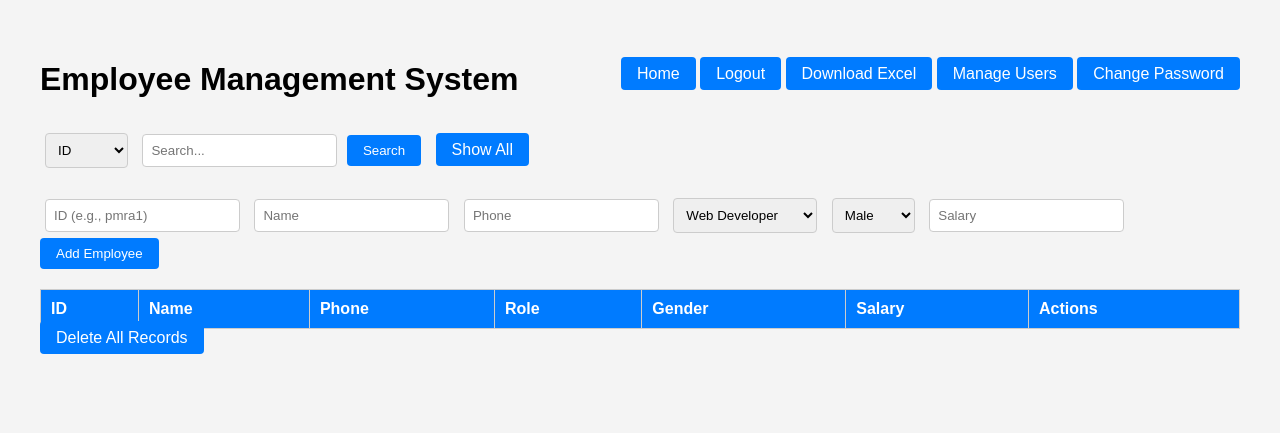
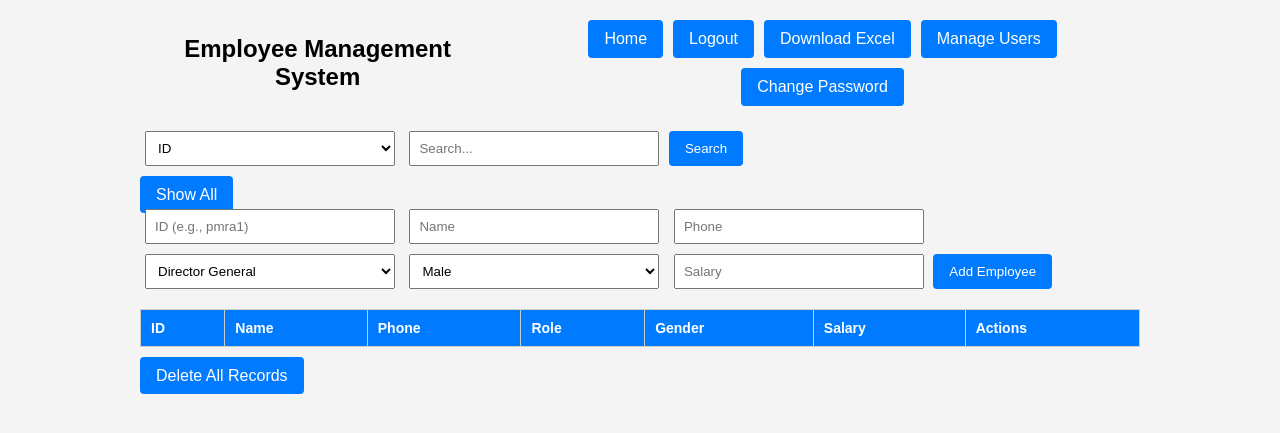
Before and after one commit to richard358/employee-management-system, a Flask app: page /dashboard in a window 1280 px wide. Shown: the top 433 px of the page. Run offline with Flask 3, Linux system fonts and the light colour scheme; the visitor is signed in with stand-in values (Sample User, id 1); data that the repository does not hold is empty; some libraries are stand-ins or nearby versions.

Commit message:
Updated index.html for mobile responsiveness

```diff
--- /dev/null
+++ b/hash1234.py
@@ -0,0 +1,2 @@
+import bcrypt
+print(bcrypt.hashpw("1234".encode('utf-8'), bcrypt.gensalt()).decode())
--- a/templates/change_password.html
+++ b/templates/change_password.html
@@ -1,6 +1,8 @@
 <!DOCTYPE html>
 <html>
 <head>
+    <meta name="viewport" content="width=device-width, initial-scale=1.0">
+
     <title>Change Password</title>
     <style>
         body {
--- a/templates/index.html
+++ b/templates/index.html
@@ -1,29 +1,70 @@
 <!DOCTYPE html>
 <html lang="en">
 <head>
-    <meta charset="UTF-8">
+    <meta name="viewport" content="width=device-width, initial-scale=1.0">
     <title>Employee Management System</title>
     <style>
         body {
             font-family: Arial, sans-serif;
-            margin: 40px;
+            margin: 10px;
             background-color: #f4f4f4;
         }
 
-        h1 {
-            margin-bottom: 10px;
+        .container {
+            max-width: 1000px;
+            margin: auto;
+            padding: 10px;
+        }
+
+        .top-bar {
+            display: flex;
+            flex-direction: column;
+            gap: 10px;
+            align-items: center;
+            justify-content: space-between;
+            margin-bottom: 20px;
+        }
+
+        .top-bar h1 {
+            margin: 0;
+            font-size: 24px;
+            text-align: center;
+        }
+
+        .top-bar .actions {
+            display: flex;
+            flex-wrap: wrap;
+            justify-content: center;
+            gap: 10px;
+        }
+
+        .btn {
+            padding: 10px 16px;
+            background-color: #007bff;
+            color: white;
+            border: none;
+            cursor: pointer;
+            text-decoration: none;
+            border-radius: 4px;
+            white-space: nowrap;
+        }
+
+        .btn:hover {
+            background-color: #0056b3;
         }
 
         table {
             width: 100%;
             border-collapse: collapse;
-            margin-top: 20px;
+            margin-bottom: 20px;
+            overflow-x: auto;
         }
 
         th, td {
             padding: 10px;
             border: 1px solid #ccc;
             text-align: left;
+            font-size: 14px;
         }
 
         th {
@@ -31,32 +72,16 @@
             color: white;
         }
 
+        form {
+            margin-bottom: 15px;
+        }
+
         input, select {
             padding: 8px;
             margin: 5px;
-            border: 1px solid #ccc;
-            border-radius: 4px;
-        }
-
-        .btn {
-            padding: 8px 16px;
-            background-color: #007bff;
-            color: white;
-            border: none;
-            cursor: pointer;
-            text-decoration: none;
-            border-radius: 4px;
-        }
-
-        .btn:hover {
-            background-color: #0056b3;
-        }
-
-        .top-bar {
-            display: flex;
-            justify-content: space-between;
-            align-items: center;
-            margin-bottom: 20px;
+            width: 100%;
+            max-width: 250px;
+            box-sizing: border-box;
         }
 
         .message {
@@ -65,20 +90,22 @@
             padding: 10px;
             background-color: #dff0d8;
             border: 1px solid #d0e9c6;
-            border-radius: 4px;
+            text-align: center;
         }
 
-        form.inline-form {
-            display: inline-block;
-            margin-right: 10px;
+        @media screen and (min-width: 600px) {
+            .top-bar {
+                flex-direction: row;
+            }
         }
     </style>
 </head>
 <body>
 
+<div class="container">
     <div class="top-bar">
         <h1>Employee Management System</h1>
-        <div>
+        <div class="actions">
             <a href="/dashboard" class="btn">Home</a>
             <a href="/logout" class="btn">Logout</a>
             <a href="/download_excel" class="btn">Download Excel</a>
@@ -105,8 +132,7 @@
         {% endif %}
     {% endwith %}
 
-    <!-- Search Form -->
-    <form method="get" action="/search" class="inline-form">
+    <form method="get" action="/search">
         <select name="option">
             <option value="id">ID</option>
             <option value="name">Name</option>
@@ -121,21 +147,51 @@
     <a href="/dashboard" class="btn">Show All</a>
 
     {% if role == 'admin' %}
-    <!-- Add Employee Form -->
-    <form action="/add" method="post" style="margin-top: 20px;">
+    <form action="/add" method="post">
         <input type="text" name="id" placeholder="ID (e.g., pmra1)" required>
         <input type="text" name="name" placeholder="Name" required>
         <input type="text" name="phone" placeholder="Phone" required>
         <select name="role" required>
-            <option value="Web Developer">Web Developer</option>
-            <option value="Cloud Architect">Cloud Architect</option>
-            <option value="Technical Writer">Technical Writer</option>
-            <option value="Network Engineer">Network Engineer</option>
-            <option value="DevOps Engineer">DevOps Engineer</option>
-            <option value="Data Scientist">Data Scientist</option>
-            <option value="Business Analyst">Business Analyst</option>
-            <option value="IT Consultant">IT Consultant</option>
-            <option value="UX/UI Designer">UX/UI Designer</option>
+            <option value="Director General">Director General</option>
+            <option value="Executive Personal Assistant">Executive Personal Assistant</option>
+            <option value="PRO">PRO</option>
+            <option value="Chief Med Reg Officer">Chief Med Reg Officer</option>
+            <option value="Sen.Ass.Med Reg.Officer">Sen.Ass.Med Reg.Officer</option>
+            <option value="Medicine Reg Officer">Medicine Reg Officer</option>
+            <option value="Pharmacovigilance Coordinator">Pharmacovigilance Coordinator</option>
+            <option value="Chief Med Analyst">Chief Med Analyst</option>
+            <option value="Sen.Quality Assurance Officer">Sen.Quality Assurance Officer</option>
+            <option value="Medicine Reg Officer">Medicine Reg Officer</option>
+            <option value="Medicine Analyst">Medicine Analyst</option>
+            <option value="Sample Custodian">Sample Custodian</option>
+            <option value="Labotory Technician">Labotory Technician</option>
+            <option value="Labotory Assistant">Labotory Assistant</option>
+            <option value="Medicine Inspector">Medicine Inspector</option>
+            <option value="Sen. Ass.Med Inspector">Sen. Ass.Med Inspector</option>
+            <option value="Chief Human Resource">Chief Human Resource</option>
+            <option value="Sen.Human Resource">Sen.Human Resource</option>
+            <option value="Administrative Officer">Administrative Officer</option>
+            <option value="Administration Assistant">Administration Assistant</option>
+            <option value="Ass.Admin & HR Officer">Ass.Admin & HR Officer</option>
+            <option value="Senior Secretary">Senior Secretary</option>
+            <option value="Receptionist">Receptionist</option>
+            <option value="Office Assistant">Office Assistant</option>
+            <option value="Head Driver">Head Driver</option>
+            <option value="Driver">Driver</option>
+            <option value="Cleaner">Cleaner</option>
+            <option value="Procurement Clerk">Procurement Clerk</option>
+            <option value="Sen.Ass.ICT Officer">Sen.Ass.ICT Officer</option>
+            <option value="ICT Officer">ICT Officer</option>
+            <option value="Chief Accountant">Chief Accountant</option>
+            <option value="Accounta">Accountant</option>
+            <option value="Account Assistant">Account Assistant</option>
+
+
+
+
+
+
+
         </select>
         <select name="gender">
             <option value="Male">Male</option>
@@ -146,7 +202,6 @@
     </form>
     {% endif %}
 
-    <!-- Employee Table -->
     <table>
         <tr>
             <th>ID</th><th>Name</th><th>Phone</th><th>Role</th><th>Gender</th><th>Salary</th><th>Actions</th>
@@ -176,6 +231,6 @@
     {% if role == 'admin' %}
     <a href="/delete_all" class="btn">Delete All Records</a>
     {% endif %}
-
+</div>
 </body>
 </html>
```
Also changed, not shown: templates/login.html (+22 -20 lines), templates/manage_users.html (+131 -10 lines), README.md.
